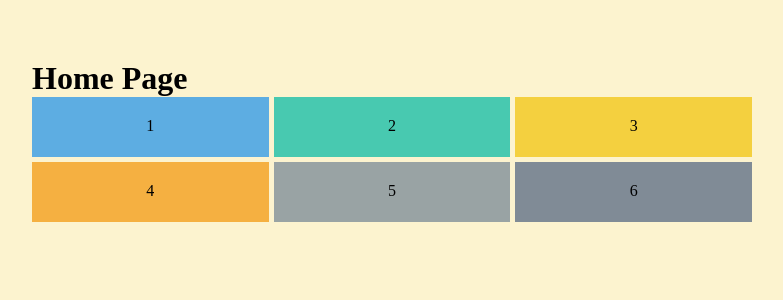
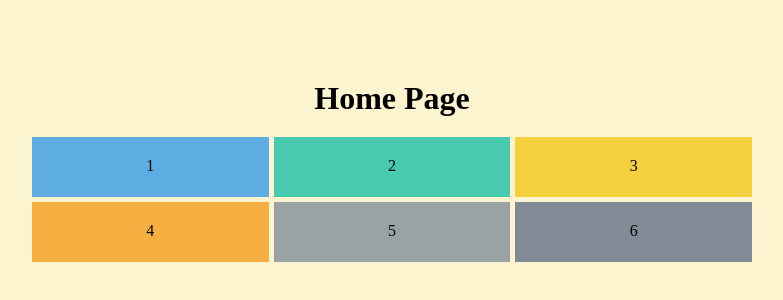
Before and after one commit to baoquitran/checkout-github, a plain HTML site: page index.html in a window 1280 px wide. Shown: the part 140-440 px from the top of the page, without its empty margins (248-1031 px from the left). Drawn offline with Linux system fonts and the light colour scheme.

Commit message:
add css style for header

```diff
--- a/style.css
+++ b/style.css
@@ -6,6 +6,10 @@
 body{
   width: 720px;
   margin: 200px auto;
+}
+header{
+  text-align: center;
+  padding: 20px;
 }
 section{
   display: grid;
```
